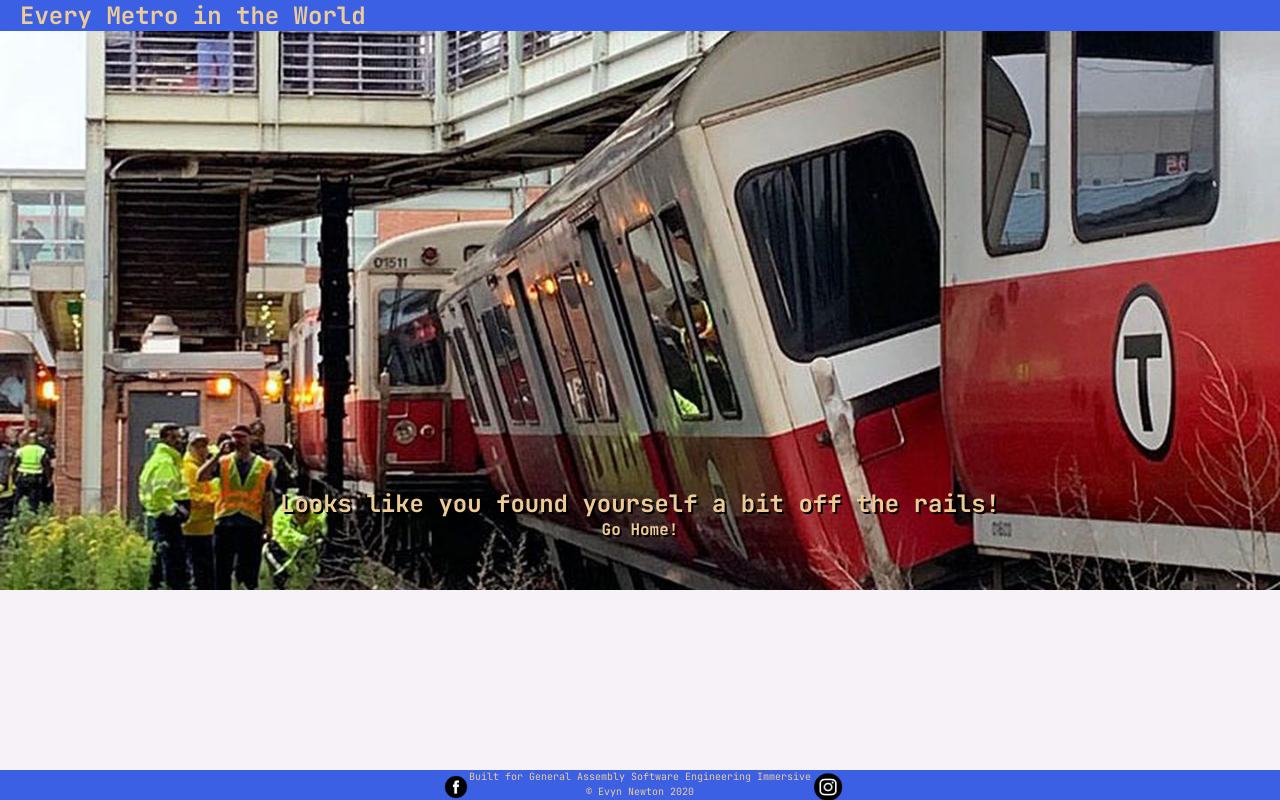
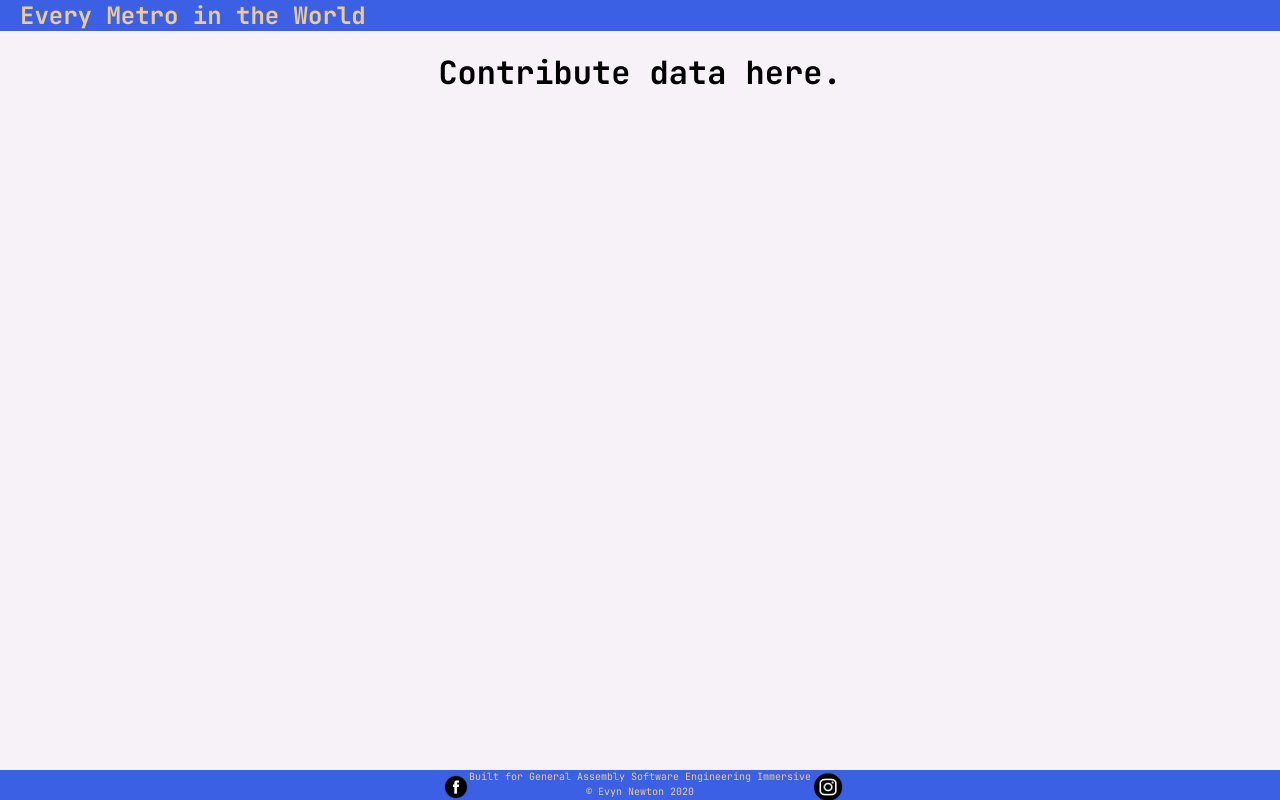
Before and after one commit to enewton3/every-metro, a React (Create React App) app: page /contribute/1 in a window 1280 px wide. Built offline with nearby package versions, Linux system fonts and the light colour scheme; no server answers.

Commit message:
adding contribute page, updating readme

```diff
--- a/src/App.js
+++ b/src/App.js
@@ -7,6 +7,7 @@ import Track from "./pages/Track";
 import SystemDetails from "./pages/SystemDetails";
 import Foot from "./components/Foot";
 import Wrong from "./pages/Wrong";
+import Contribute from "./pages/Contribute";
 
 import "./App.css";
 
@@ -33,6 +34,9 @@ function App() {
           <Route path="/details/:id">
             <SystemDetails />
           </Route>
+          <Route path="/contribute/:id">
+            <Contribute />
+          </Route>
           <Route path="/:404">
             <Wrong />
           </Route>
--- /dev/null
+++ b/src/pages/Contribute.jsx
@@ -0,0 +1,12 @@
+import axios from "axios";
+import { useParams } from "react-router-dom";
+
+export default function Contribute() {
+  const params = useParams();
+
+  return (
+    <div>
+      <h1>Contribute data here.</h1>
+    </div>
+  );
+}
```
Also changed, not shown: 2 other files (tests, documents, lock files or other folders).
